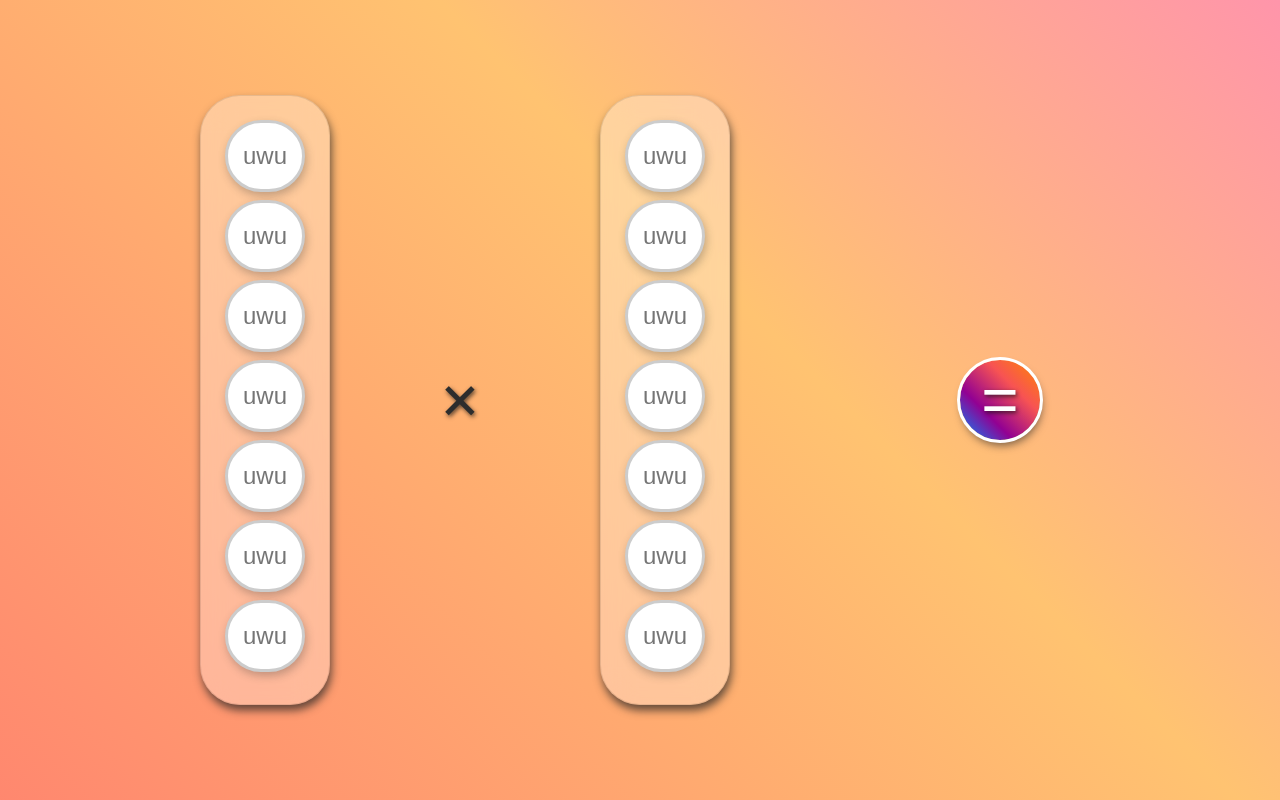
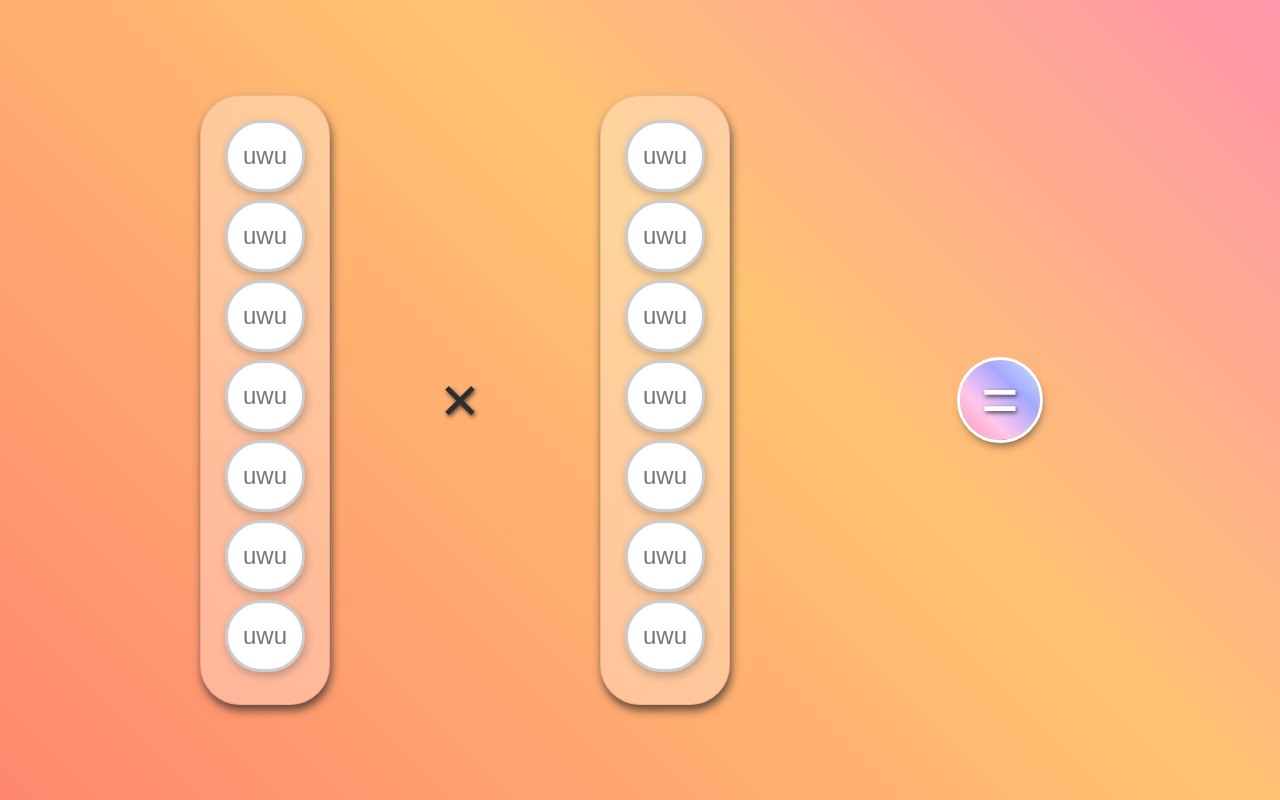
Before and after one commit to sevendimensionalcrossproduct/7d-cross-product, a plain HTML site: page index.html in a window 1280 px wide. Drawn offline with Linux system fonts and the light colour scheme.

Commit message:
Update style.css

```diff
--- a/style.css
+++ b/style.css
@@ -102,10 +102,10 @@ button{
 	color: white;
 
 	background-image: linear-gradient(45deg,
-	rgb(0, 140, 255),
-	rgb(146, 1, 146),
-    	rgb(247, 83, 83),
-    	rgb(255, 136, 0));
+	rgb(255, 148, 175),
+	rgb(255, 199, 235),
+    	rgb(166, 167, 255),
+    	rgb(196, 232, 255));
 
 	cursor: pointer;
 	border: none;
```
